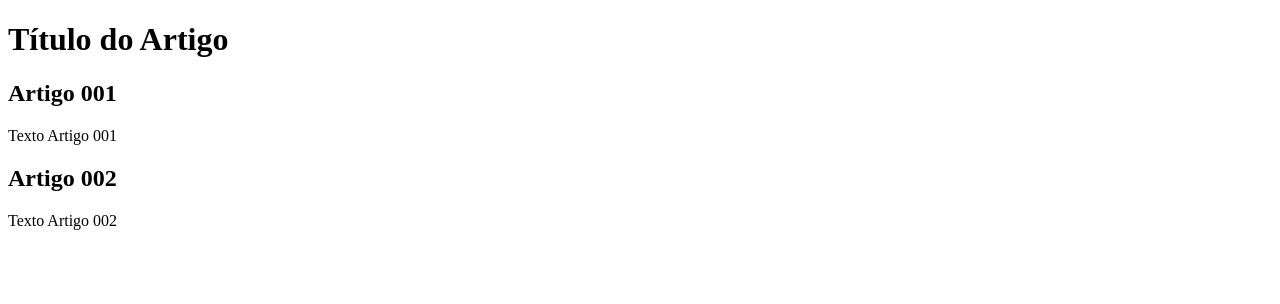
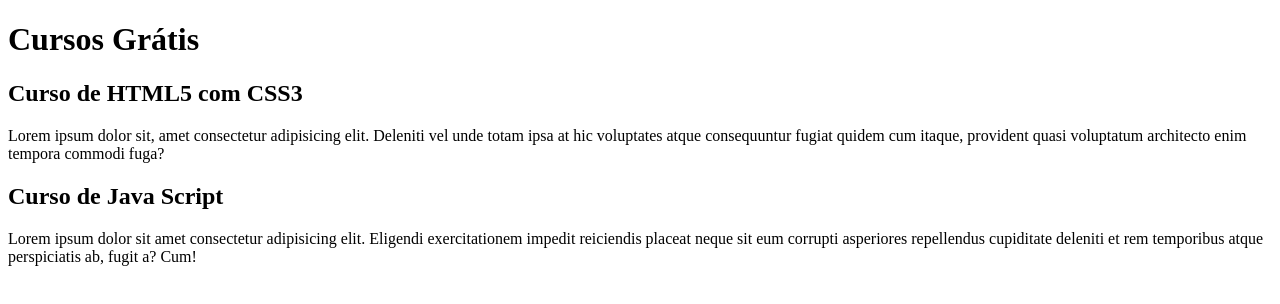
Before and after one commit to luciano-ios/Projeto-Site, a plain HTML site: page Index.html in a window 1280 px wide. Drawn offline with Linux system fonts and the light colour scheme.

Commit message:
Comecei a escrever o conteúdo

```diff
--- a/Index.html
+++ b/Index.html
@@ -8,15 +8,15 @@
 <body>
     <main>
         <header>
-           <h1>Título do Artigo</h1>
+           <h1>Cursos Grátis</h1>
         </header>
         <article>
-            <h2>Artigo 001</h2>
-            <p>Texto Artigo 001</p>
+            <h2>Curso de HTML5 com CSS3</h2>
+            <p>Lorem ipsum dolor sit, amet consectetur adipisicing elit. Deleniti vel unde totam ipsa at hic voluptates atque consequuntur fugiat quidem cum itaque, provident quasi voluptatum architecto enim tempora commodi fuga?</p>
         </article>
         <article>
-            <h2>Artigo 002</h2>
-            <p>Texto Artigo 002</p>
+            <h2>Curso de Java Script</h2>
+            <p>Lorem ipsum dolor sit amet consectetur adipisicing elit. Eligendi exercitationem impedit reiciendis placeat neque sit eum corrupti asperiores repellendus cupiditate deleniti et rem temporibus atque perspiciatis ab, fugit a? Cum!</p>
         </article>
     </main>
 </body>
```
